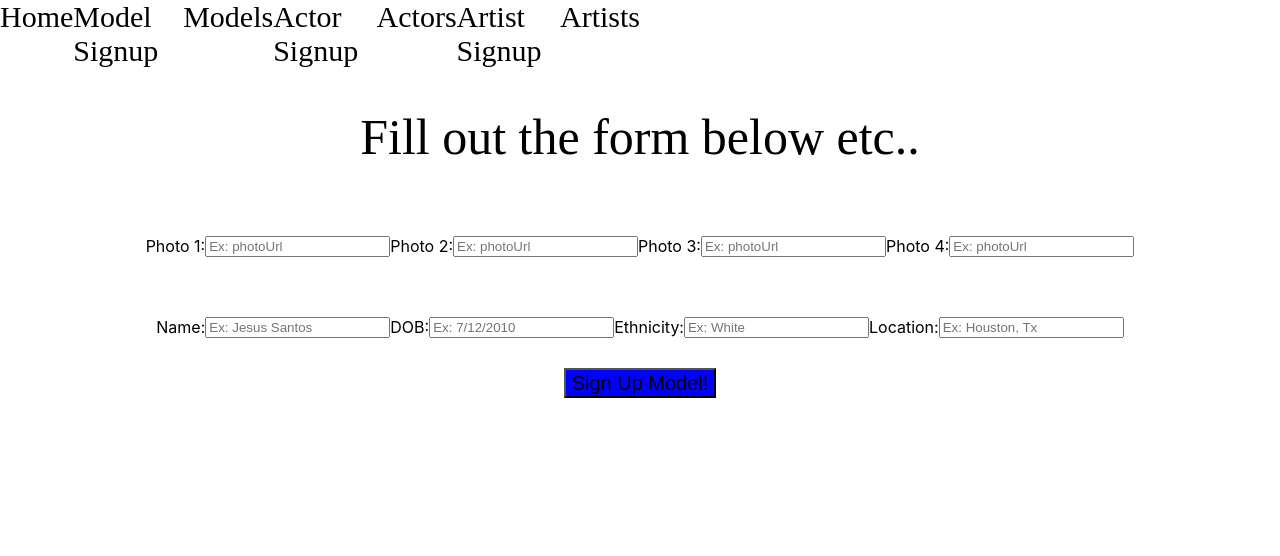
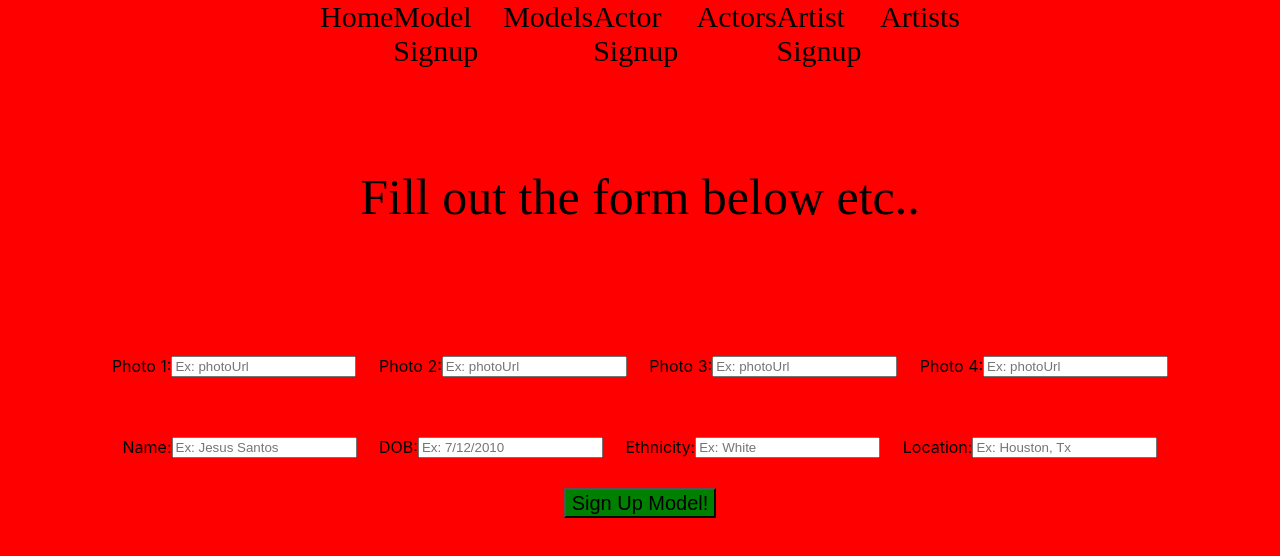
Before and after one commit to JoseTyler/Rising-Stars, a React (Create React App) app in the folder client/: page /model in a window 1280 px wide. Shown: the top 556 px of the page. Built offline with nearby package versions, Linux system fonts and the light colour scheme.

Commit message:
added background to model form

```diff
--- a/client/src/components/ModelForm.js
+++ b/client/src/components/ModelForm.js
@@ -3,33 +3,46 @@ import axios from "axios";
 import { Redirect, Link } from "react-router-dom";
 import styled from 'styled-components';
 
+const Body = styled.div`
+    background-color: red;
+    height: 100vh;
+    width: 100vw;
+
+
+`;
+
 const Header = styled.div`
     font-size: 30px;
     position: center;
     display: flex;
-    justify-content:space-evenly;
+    justify-content:space-between;
     width: 50vw;
     color:solid white;
     font-family: Gobold High;
+    margin: 0 auto;
     `;
 
 const Button = styled.button`
     height:30px;
     font-size: 20px;
-    background-color: blue;
+    background-color: green;
     text-align: center;
     margin: 0 auto;
     display: block;
     `;
 
 const P = styled.div`
-    padding:40px;
+    padding:100px;
     font-size: 50px;
     position: center;
     display: flex;
     justify-content:space-evenly;
     color:solid white;
     font-family: Gobold High;
+    `;
+
+const Form = styled.div`
+    color: black;
     `;
 
 const Input = styled.div`
@@ -80,8 +93,7 @@ class ModelForm extends Component {
             return <Redirect to="/models" />
         }
         return (
-            <div>
-                <body>
+                <Body>
                     <Header>
                         <Link to={'/'} style={{ textDecoration: 'none', color: 'black' }}>Home</Link>
                         <Link to={'/model'} style={{ textDecoration: 'none', color: 'black' }}>Model Signup</Link>
@@ -95,31 +107,36 @@ class ModelForm extends Component {
                         Fill out the form below etc..
                     </P>
 
-                    <form onSubmit={this.newModel}>
+                    <Form onSubmit={this.newModel}>
                         <Photos>
                             <label htmlFor="photo1">Photo 1:</label>
                             <input id="photo1" name="photo1" type="text" placeholder="Ex: photoUrl" onChange={this.handleChange} />
+                            &nbsp; &nbsp; &nbsp;
                             <label htmlFor="photo2">Photo 2:</label>
                             <input id="photo2" name="photo2" type="text" placeholder="Ex: photoUrl" onChange={this.handleChange} />
+                            &nbsp; &nbsp; &nbsp;
                             <label htmlFor="photo3">Photo 3:</label>
                             <input id="photo3" name="photo3" type="text" placeholder="Ex: photoUrl" onChange={this.handleChange} />
+                            &nbsp; &nbsp; &nbsp;
                             <label htmlFor="photo4">Photo 4:</label>
                             <input id="photo4" name="photo4" type="text" placeholder="Ex: photoUrl" onChange={this.handleChange} />
                         </Photos>
                         <Input>
                             <label htmlFor="name">Name:</label>
                             <input id="name" name="name" type="text" placeholder="Ex: Jesus Santos" onChange={this.handleChange} />
+                            &nbsp; &nbsp; &nbsp;
                             <label htmlFor="dob">DOB:</label>
                             <input id="dob" name="dob" placeholder="Ex: 7/12/2010" type="text" onChange={this.handleChange} />
+                            &nbsp; &nbsp; &nbsp;
                             <label htmlFor="ethnicity">Ethnicity:</label>
                             <input id="ethnicity" name="ethnicity" type="text" placeholder="Ex: White" onChange={this.handleChange} />
+                            &nbsp; &nbsp; &nbsp;
                             <label htmlFor="location">Location:</label>
                             <input id="location" name="location" type="text" placeholder="Ex: Houston, Tx" onChange={this.handleChange} />
                         </Input>
                         <Button type="submit">Sign Up Model!</Button>
-                    </form>
-                </body>
-            </div>
+                    </Form>
+                </Body>
         );
     }
 }
```
